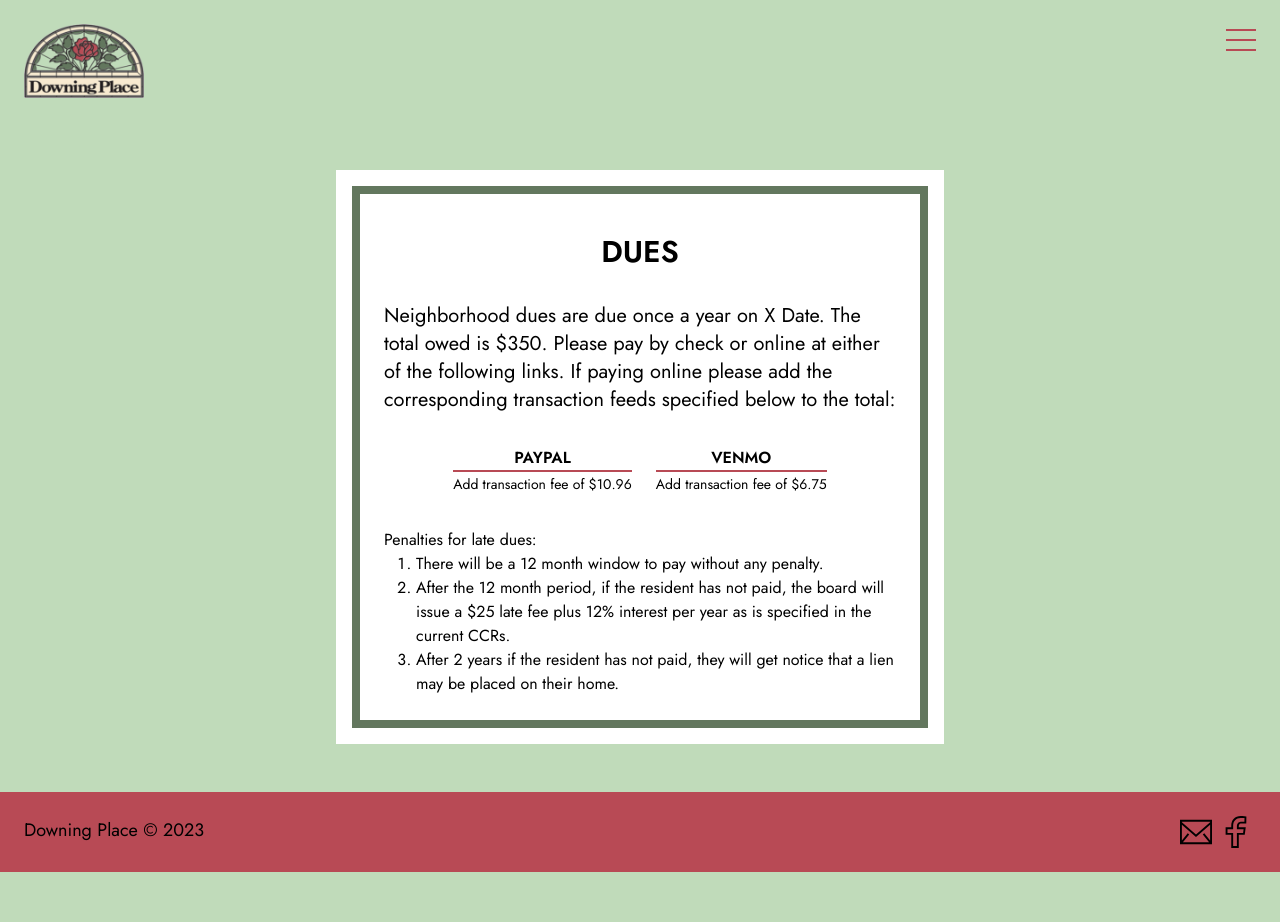
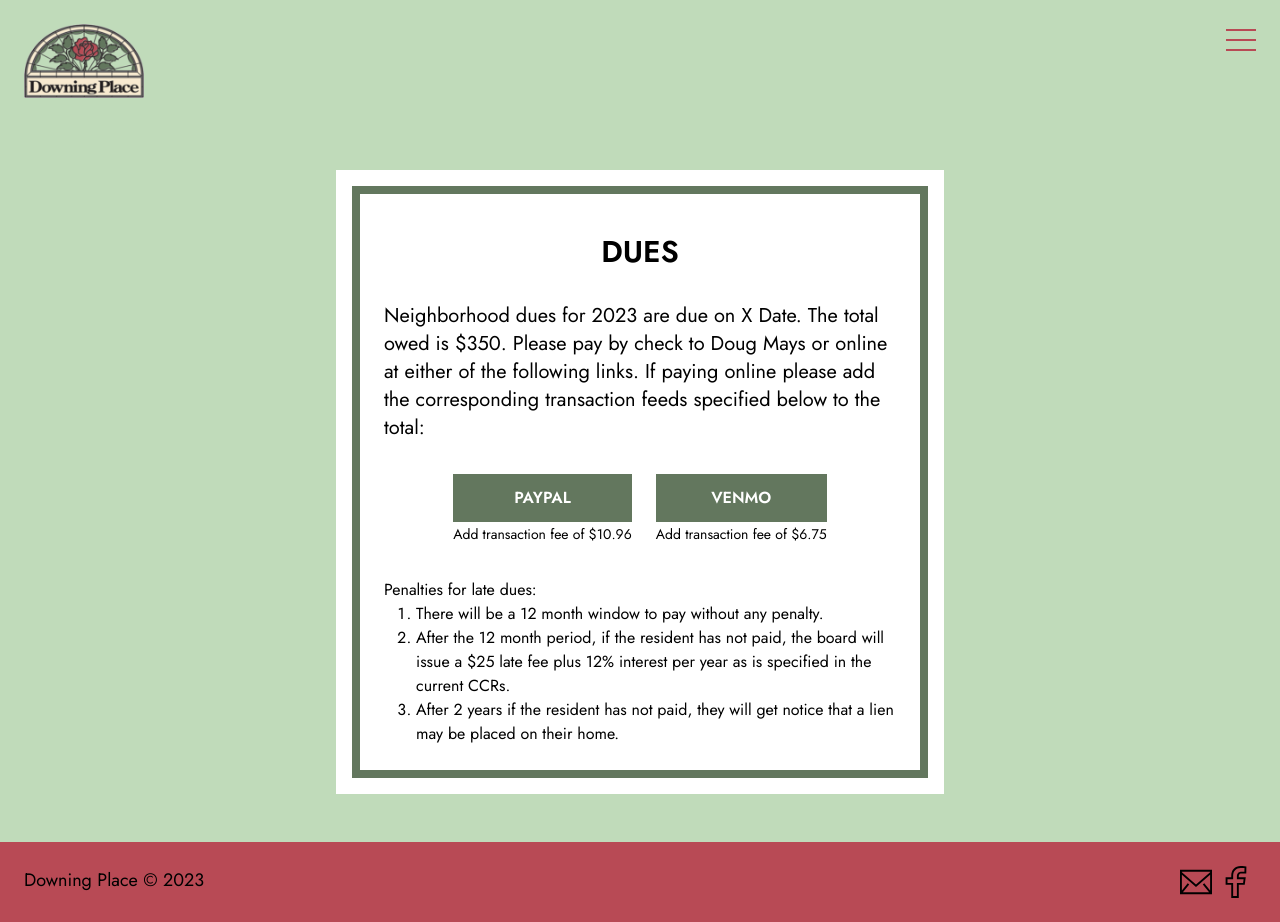
Before and after one commit to CGeohagan/downing-place, a Next.js app: page /dues in a window 1280 px wide. Before the commit the page ends 872 px from the top, so only its background shows below. Built offline with nearby package versions, Linux system fonts and the light colour scheme.

Commit message:
update styles

```diff
--- a/src/pages/dues.js
+++ b/src/pages/dues.js
@@ -9,15 +9,15 @@ export default function Dues() {
       <div className='max-w-lg mx-auto'>
         <div>
           <p className='text-xl'>
-            Neighborhood dues are due once a year on X Date. The total owed is
-            $350. Please pay by check or online at either of the following
-            links. If paying online please add the corresponding transaction
-            feeds specified below to the total:
+            Neighborhood dues for 2023 are due on X Date. The total owed is
+            $350. Please pay by check to Doug Mays or online at either of the
+            following links. If paying online please add the corresponding
+            transaction feeds specified below to the total:
           </p>
           <div className='flex justify-center items-center my-8'>
             <div className='mx-3'>
               <a href='' target='_blank'>
-                <p className='font-bold uppercase border-bottom-rose text-center'>
+                <p className='font-bold uppercase bg-darkgreen hover:bg-rose transition-colors text-center text-white p-3'>
                   Paypal
                 </p>
               </a>
@@ -25,7 +25,7 @@ export default function Dues() {
             </div>
             <div className='mx-3'>
               <a href='' target='_blank'>
-                <p className='font-bold uppercase border-bottom-rose text-center'>
+                <p className='font-bold uppercase bg-darkgreen hover:bg-rose transition-colors text-center text-white p-3'>
                   Venmo
                 </p>
               </a>
--- a/src/pages/index.js
+++ b/src/pages/index.js
@@ -13,8 +13,8 @@ export default function Home() {
     <>
       <div className='mt-6 mb-12'>
         <p className='text-xl md:text-3xl max-w-xl text-center md:leading-10'>
-          A small Victorian-style neighborhood in Charlotte, North Carolina. It
-          was originally founded in 1983.
+          Downing Place is a small Victorian-style neighborhood in Charlotte,
+          North Carolina, originally founded in 1983.
         </p>
       </div>
       <div className='flex justify-center mb-8'>
```
